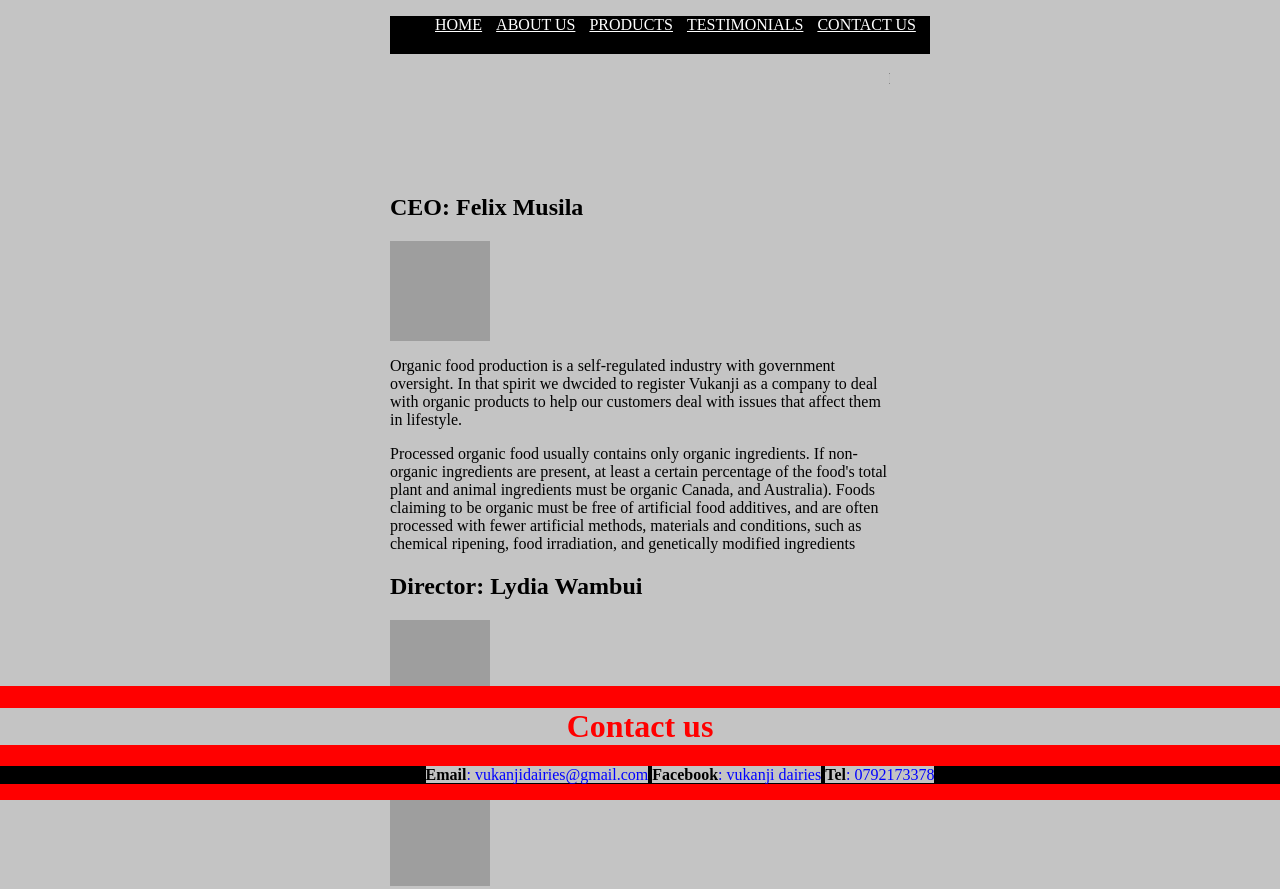
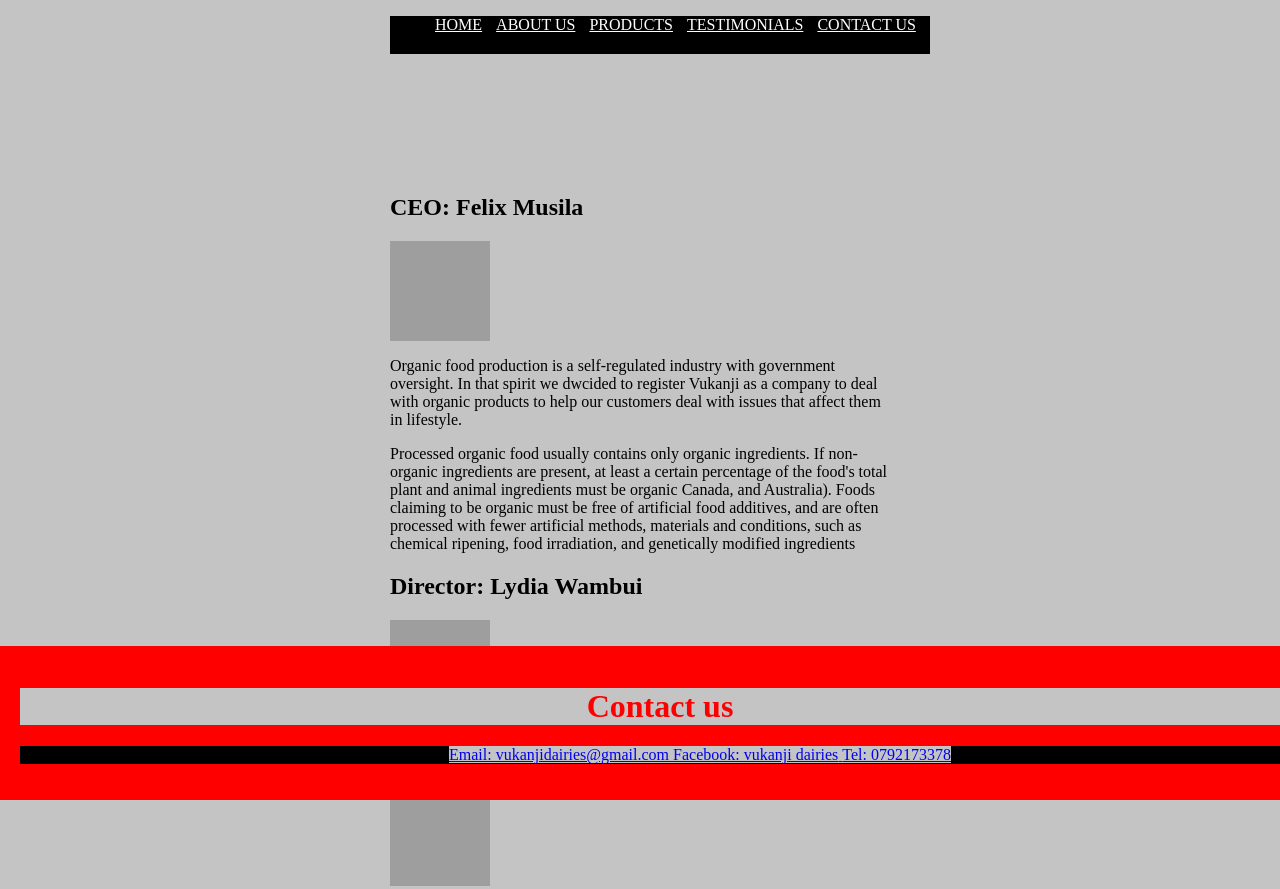
Before and after one commit to Alexanderngemu/-vukanji-goat-milk-products, a plain HTML site: page index.html in a window 1280 px wide. Shown: the top 889 px of the page. Drawn offline with Linux system fonts and the light colour scheme; grey boxes are pictures that could not be loaded.

Commit message:
edited contact page

```diff
--- a/css/styles.css
+++ b/css/styles.css
@@ -14,7 +14,7 @@ ul {
     top: 0;
     width: 100%;
 }
-li a {
+#navigation li a {
     width: 30px;
     background-color: black;
     padding: 0px 5px;
@@ -51,6 +51,7 @@ h2{
     background-color: red;
     text-align: center;
     float: center;
+    padding: 20px;
 }
 strong{
     color: #000;
--- a/index.html
+++ b/index.html
@@ -87,9 +87,9 @@
     <div class="footer">
         <h1>Contact us</h1>
         <ul>
-      <li><strong>Email</strong>: vukanjidairies@gmail.com</li>
-      <li><strong>Facebook</strong>: vukanji dairies</li>
-        <li><strong>Tel</strong>: 0792173378</li>
+      <li><a href="vukanjidairies@gmail.com"<strong>Email</strong>: vukanjidairies@gmail.com</li>
+      <li><a href="vukanji dairies"<strong>Facebook</strong>: vukanji dairies</li>
+        <li><a href="0792173378"<strong>Tel</strong>: 0792173378</li>
     </ul>
     </div>
 </div>
```
